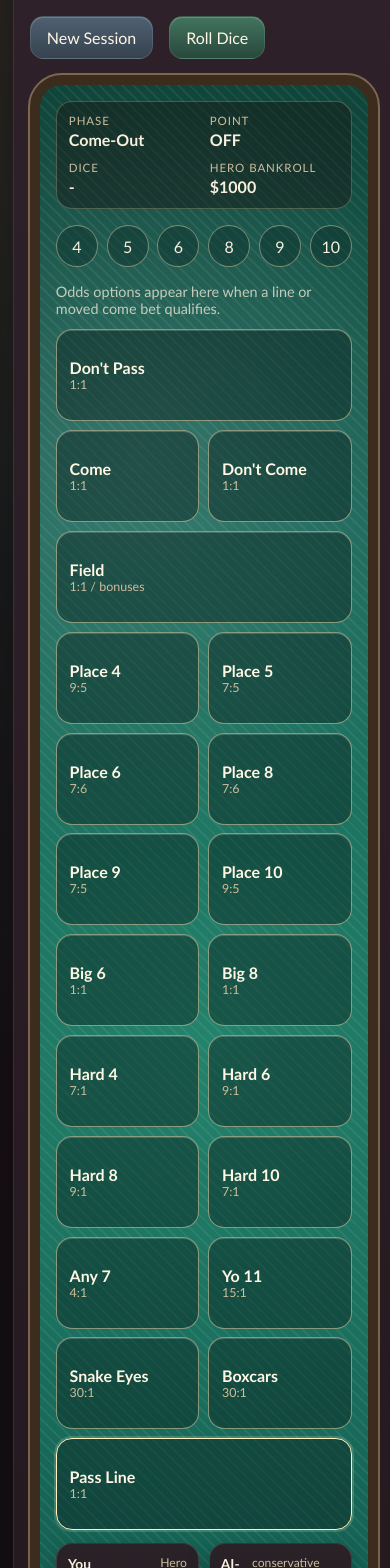
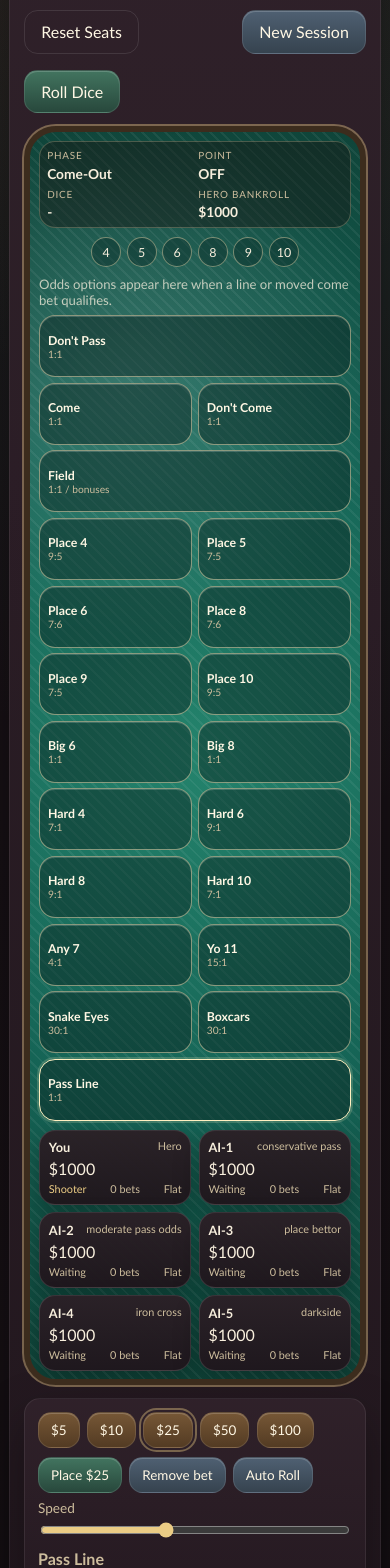
Before and after one commit to oldfart95/Better-Craps-Simulator, a React (Vite) app: page / in a window 390 px wide. Shown: the part 380-1948 px from the top of the page. Built offline with nearby package versions, Linux system fonts and the light colour scheme.

Commit message:
Improve mobile layout and draggable seats

```diff
--- a/src/App.tsx
+++ b/src/App.tsx
@@ -1,6 +1,6 @@
 import { useEffect, useMemo, useRef, useState } from 'react';
 import { createBatchResult, createInitialState, getBoardZones, getHumanBetForZone, getHumanPlayer, getLegalActionSet, getOddsTargetsForPlayer, placeBet, removeBet, advanceRoll } from './engine/gameEngine';
-import { GameState, PersistedPreferences, ViewKey } from './engine/types';
+import { GameState, PersistedPreferences, SeatPosition, ViewKey } from './engine/types';
 import { RNG } from './engine/rng';
 import { createAnalyticsCards, exportBatchCsv, histogramFromRolls } from './presentation/analytics';
 import { buildCoachPrompts, buildCompactStats } from './training/coach';
@@ -183,6 +183,21 @@ export default function App() {
           onSetAutoRollMs={(autoRollMs) => setPreferences((current) => ({ ...current, autoRollMs }))}
           onSetCompactStatsExpanded={(compactStatsExpanded) => setPreferences((current) => ({ ...current, compactStatsExpanded }))}
           onAddOdds={handleAddOdds}
+          onSeatPositionChange={(seatKey, position: SeatPosition) =>
+            setPreferences((current) => ({
+              ...current,
+              seatPositions: {
+                ...current.seatPositions,
+                [seatKey]: position
+              }
+            }))
+          }
+          onResetSeatPositions={() =>
+            setPreferences((current) => ({
+              ...current,
+              seatPositions: defaultPreferences.seatPositions
+            }))
+          }
           oddsTargets={oddsTargets}
         />
       )}
--- a/src/engine/types.ts
+++ b/src/engine/types.ts
@@ -166,10 +166,16 @@ export interface EngineConfig {
   humanName?: string;
 }
 
+export interface SeatPosition {
+  x: number;
+  y: number;
+}
+
 export interface PersistedPreferences {
   chipDenom: number;
   autoRollMs: number;
   trainingHighlights: boolean;
   guidedPrompts: boolean;
   compactStatsExpanded: boolean;
+  seatPositions: Record<string, SeatPosition>;
 }
--- a/src/styles.css
+++ b/src/styles.css
@@ -159,6 +159,10 @@ h3 {
   padding: 1rem;
 }
 
+.table-shell {
+  padding: 0.9rem;
+}
+
 .panel--hero {
   padding: 1.1rem 1.2rem;
 }
@@ -174,31 +178,33 @@ h3 {
 
 .header-actions {
   align-items: center;
+  flex-wrap: wrap;
 }
 
 .felt-shell {
   position: relative;
-  margin-top: 1rem;
-  padding: 1rem;
+  margin-top: 0.85rem;
+  padding: 0.8rem;
   border-radius: 2rem;
   overflow: hidden;
-  border: 10px solid #3c2c1d;
+  border: 8px solid #3c2c1d;
   outline: 2px solid rgba(234, 200, 137, 0.42);
   background:
     radial-gradient(circle at 30% 20%, rgba(255, 255, 255, 0.15), transparent 25%),
     repeating-linear-gradient(45deg, rgba(255, 255, 255, 0.06), rgba(255, 255, 255, 0.06) 2px, transparent 2px, transparent 8px),
     radial-gradient(circle at center, var(--felt-bright), var(--felt-mid) 55%, var(--felt-dark) 100%);
-  min-height: 780px;
+  min-height: 700px;
 }
 
 .table-status {
   display: grid;
   grid-template-columns: repeat(4, minmax(0, 1fr));
-  gap: 0.75rem;
-  padding: 0.75rem;
+  gap: 0.55rem;
+  padding: 0.55rem 0.65rem;
   background: rgba(23, 20, 17, 0.44);
   border: 1px solid rgba(242, 223, 178, 0.25);
   border-radius: 1rem;
+  font-size: 0.95rem;
 }
 
 .status-label {
@@ -213,13 +219,13 @@ h3 {
 .puck-strip {
   display: flex;
   justify-content: center;
-  gap: 0.55rem;
-  margin: 1rem 0;
+  gap: 0.45rem;
+  margin: 0.75rem 0;
 }
 
 .puck {
-  width: 42px;
-  height: 42px;
+  width: 36px;
+  height: 36px;
   border-radius: 999px;
   display: inline-flex;
   align-items: center;
@@ -236,23 +242,25 @@ h3 {
 
 .felt-board {
   position: relative;
-  min-height: 650px;
+  min-height: 560px;
 }
 
 .odds-lane {
   display: flex;
   flex-wrap: wrap;
-  gap: 0.5rem;
-  margin-bottom: 0.75rem;
+  gap: 0.4rem;
+  margin-bottom: 0.55rem;
 }
 
 .odds-chip {
   background: linear-gradient(180deg, #a37c3f, #735728);
+  padding: 0.5rem 0.7rem;
+  font-size: 0.84rem;
 }
 
 .ghost-note {
   color: rgba(248, 239, 221, 0.75);
-  font-size: 0.9rem;
+  font-size: 0.82rem;
 }
 
 .zone-grid {
@@ -263,17 +271,17 @@ h3 {
     "props any7 yo11 snake2 boxcars12 hard4 hard6 hard8 hard10 field field field"
     "come come come dont-come dont-come dont-come place4 place5 place6 place8 place9 place10"
     "big6 big6 pass-line pass-line pass-line pass-line pass-line pass-line pass-line pass-line big8 big8";
-  gap: 0.55rem;
+  gap: 0.42rem;
 }
 
 .zone {
   position: relative;
-  min-height: 92px;
+  min-height: 76px;
   background: rgba(10, 31, 28, 0.44);
   border: 1px solid rgba(242, 223, 178, 0.52);
   border-radius: 1rem;
   text-align: left;
-  padding: 0.8rem;
+  padding: 0.6rem;
 }
 
 .zone.selected {
@@ -298,16 +306,17 @@ h3 {
 
 .zone__label {
   font-weight: 700;
+  font-size: 0.84rem;
 }
 
 .zone__payout,
 .zone__marker {
-  font-size: 0.78rem;
+  font-size: 0.7rem;
   color: var(--muted);
 }
 
 .zone__chips {
-  margin-top: 0.6rem;
+  margin-top: 0.4rem;
   color: #13100c;
   background: radial-gradient(circle at 30% 30%, #fff1c3, #d7b260 65%, #855e28);
   border-radius: 999px;
@@ -346,20 +355,20 @@ h3 {
 
 .seat-card {
   position: absolute;
-  width: 170px;
-  padding: 0.7rem;
+  width: 138px;
+  padding: 0.55rem;
   border-radius: 1rem;
   background: linear-gradient(180deg, rgba(43, 33, 39, 0.98), rgba(31, 23, 29, 0.98));
   border: 1px solid rgba(255, 255, 255, 0.12);
   box-shadow: 0 12px 26px rgba(0, 0, 0, 0.3);
+  pointer-events: auto;
+  touch-action: none;
+  cursor: grab;
 }
 
-.seat-card.top { left: 50%; top: 16px; transform: translateX(-50%); }
-.seat-card.top-right { right: 16px; top: 120px; }
-.seat-card.bottom-right { right: 16px; bottom: 120px; }
-.seat-card.bottom { left: 50%; bottom: 16px; transform: translateX(-50%); }
-.seat-card.bottom-left { left: 16px; bottom: 120px; }
-.seat-card.top-left { left: 16px; top: 120px; }
+.seat-card:active {
+  cursor: grabbing;
+}
 
 .seat-card__head,
 .seat-card__meta {
@@ -371,46 +380,56 @@ h3 {
 .seat-card__head span,
 .seat-card__meta {
   color: var(--muted);
-  font-size: 0.76rem;
+  font-size: 0.68rem;
 }
 
 .seat-card__stack {
-  font-size: 1.2rem;
-  margin: 0.35rem 0;
+  font-size: 1rem;
+  margin: 0.25rem 0;
 }
 
 .is-shooter {
   color: var(--gold-bright);
 }
 
+.seat-card__hint {
+  margin-top: 0.3rem;
+  color: rgba(248, 239, 221, 0.58);
+  font-size: 0.62rem;
+  letter-spacing: 0.04em;
+  text-transform: uppercase;
+}
+
 .control-dock {
-  margin-top: 1rem;
+  margin-top: 0.8rem;
   border-radius: 1.25rem;
-  padding: 1rem;
+  padding: 0.8rem;
 }
 
 .chip-row,
 .control-dock__actions {
   display: flex;
-  gap: 0.6rem;
+  gap: 0.45rem;
   flex-wrap: wrap;
   align-items: center;
 }
 
 .control-dock__actions {
-  margin-top: 0.8rem;
+  margin-top: 0.6rem;
 }
 
 .speed-input {
   display: grid;
   gap: 0.25rem;
-  min-width: 220px;
+  min-width: 170px;
   color: var(--muted);
+  font-size: 0.85rem;
 }
 
 .zone-brief {
-  margin-top: 0.9rem;
+  margin-top: 0.7rem;
   color: var(--muted);
+  font-size: 0.92rem;
 }
 
 .zone-brief__status {
@@ -425,7 +444,7 @@ h3 {
 
 .recap-card {
   border-radius: 1.2rem;
-  padding: 1rem;
+  padding: 0.85rem;
 }
 
 .recap-card--good {
@@ -448,7 +467,7 @@ h3 {
 .point-grid article,
 .batch-table article {
   border-radius: 1rem;
-  padding: 0.85rem;
+  padding: 0.75rem;
   background: rgba(13, 10, 12, 0.28);
   border: 1px solid rgba(255, 255, 255, 0.07);
 }
@@ -556,11 +575,16 @@ h3 {
   }
 
   .felt-shell {
-    min-height: 1040px;
+    min-height: 880px;
+    padding: 0.65rem;
   }
 
   .table-status {
     grid-template-columns: repeat(2, minmax(0, 1fr));
+  }
+
+  .felt-board {
+    min-height: 500px;
   }
 
   .zone-grid {
@@ -581,34 +605,124 @@ h3 {
   }
 
   .seat-card {
-    width: 132px;
-    font-size: 0.86rem;
+    width: 118px;
+    font-size: 0.8rem;
   }
 }
 
 @media (max-width: 720px) {
   .app-shell {
-    padding: 0.8rem;
+    padding: 0.55rem;
+  }
+
+  .top-bar,
+  .table-shell,
+  .study-panel,
+  .panel,
+  .control-dock,
+  .recap-card {
+    border-radius: 1rem;
   }
 
   .felt-shell {
-    min-height: 1200px;
-    padding-bottom: 8rem;
+    min-height: 0;
+    padding: 0.55rem;
+    border-width: 6px;
+  }
+
+  .table-status {
+    gap: 0.4rem;
+    padding: 0.45rem;
+    font-size: 0.86rem;
+  }
+
+  .status-label {
+    font-size: 0.62rem;
+  }
+
+  .puck-strip {
+    margin: 0.55rem 0;
+    gap: 0.35rem;
+  }
+
+  .puck {
+    width: 30px;
+    height: 30px;
+    font-size: 0.78rem;
+  }
+
+  .felt-board {
+    min-height: 0;
+  }
+
+  .odds-lane {
+    margin-bottom: 0.45rem;
   }
 
   .seat-card {
     position: static;
     width: auto;
     transform: none !important;
+    left: auto !important;
+    top: auto !important;
+    cursor: default;
+    touch-action: auto;
   }
 
   .seat-rail {
     position: static;
     display: grid;
     grid-template-columns: repeat(2, minmax(0, 1fr));
-    gap: 0.6rem;
-    margin-top: 0.8rem;
+    gap: 0.45rem;
+    margin-top: 0.55rem;
     pointer-events: auto;
+  }
+
+  .seat-card__hint {
+    display: none;
+  }
+
+  .zone-grid {
+    gap: 0.35rem;
+  }
+
+  .zone {
+    min-height: 62px;
+    padding: 0.5rem;
+  }
+
+  .zone__label {
+    font-size: 0.77rem;
+  }
+
+  .zone__payout,
+  .zone__marker {
+    font-size: 0.64rem;
+  }
+
+  .zone__chips {
+    margin-top: 0.3rem;
+    padding: 0.15rem 0.45rem;
+    font-size: 0.72rem;
+  }
+
+  .chip-row button,
+  .control-dock__actions button {
+    padding: 0.55rem 0.75rem;
+    font-size: 0.84rem;
+  }
+
+  .speed-input {
+    min-width: 100%;
+  }
+
+  .zone-brief {
+    margin-top: 0.55rem;
+    font-size: 0.86rem;
+  }
+
+  .study-panel {
+    gap: 0.7rem;
   }
 
   .compact-stats,
--- a/src/ui/components/SeatRail.tsx
+++ b/src/ui/components/SeatRail.tsx
@@ -1,15 +1,70 @@
-import { GameState } from '../../engine/types';
+import { useRef } from 'react';
+import { GameState, SeatPosition } from '../../engine/types';
 
-const seatClass = ['top', 'top-right', 'bottom-right', 'bottom', 'bottom-left', 'top-left'];
+interface SeatRailProps {
+  state: GameState;
+  positions: Record<string, SeatPosition>;
+  onPositionChange: (seatKey: string, position: SeatPosition) => void;
+}
 
-export function SeatRail({ state }: { state: GameState }) {
+export function SeatRail({ state, positions, onPositionChange }: SeatRailProps) {
+  const railRef = useRef<HTMLDivElement | null>(null);
+  const dragRef = useRef<{
+    seatKey: string;
+    pointerId: number;
+    offsetX: number;
+    offsetY: number;
+    width: number;
+    height: number;
+  } | null>(null);
+
   return (
-    <div className="seat-rail">
+    <div className="seat-rail" ref={railRef}>
       {state.players.map((player, index) => {
         const shooter = index === state.shooterIndex;
         const totalAtRisk = player.bets.reduce((sum, bet) => sum + bet.amount, 0);
+        const seatKey = `${index}`;
+        const position = positions[seatKey] ?? { x: 5, y: 5 };
         return (
-          <article className={`seat-card ${seatClass[index] ?? 'top'}`} key={player.id}>
+          <article
+            className="seat-card"
+            key={player.id}
+            style={{ left: `${position.x}%`, top: `${position.y}%` }}
+            onPointerDown={(event) => {
+              if (window.matchMedia('(max-width: 720px)').matches) return;
+              const rect = event.currentTarget.getBoundingClientRect();
+              dragRef.current = {
+                seatKey,
+                pointerId: event.pointerId,
+                offsetX: event.clientX - rect.left,
+                offsetY: event.clientY - rect.top,
+                width: rect.width,
+                height: rect.height
+              };
+              event.currentTarget.setPointerCapture(event.pointerId);
+            }}
+            onPointerMove={(event) => {
+              const active = dragRef.current;
+              const rail = railRef.current;
+              if (!active || !rail || active.pointerId !== event.pointerId) return;
+              const railRect = rail.getBoundingClientRect();
+              const nextX = ((event.clientX - railRect.left - active.offsetX) / Math.max(1, railRect.width - active.width)) * 100;
+              const nextY = ((event.clientY - railRect.top - active.offsetY) / Math.max(1, railRect.height - active.height)) * 100;
+              onPositionChange(active.seatKey, {
+                x: Math.max(0, Math.min(100, Number(nextX.toFixed(2)))),
+                y: Math.max(0, Math.min(100, Number(nextY.toFixed(2))))
+              });
+            }}
+            onPointerUp={(event) => {
+              if (dragRef.current?.pointerId === event.pointerId) {
+                dragRef.current = null;
+                event.currentTarget.releasePointerCapture(event.pointerId);
+              }
+            }}
+            onPointerCancel={() => {
+              dragRef.current = null;
+            }}
+          >
             <div className="seat-card__head">
               <strong>{player.name}</strong>
               <span>{player.kind === 'human' ? 'Hero' : player.archetype.replace(/_/g, ' ')}</span>
@@ -20,6 +75,7 @@ export function SeatRail({ state }: { state: GameState }) {
               <span>{player.bets.length} bets</span>
               <span>{totalAtRisk ? `$${totalAtRisk}` : 'Flat'}</span>
             </div>
+            <div className="seat-card__hint">Drag to reposition</div>
           </article>
         );
       })}
--- a/src/ui/views/TableView.tsx
+++ b/src/ui/views/TableView.tsx
@@ -21,6 +21,8 @@ interface TableViewProps {
   onSetAutoRollMs: (value: number) => void;
   onSetCompactStatsExpanded: (expanded: boolean) => void;
   onAddOdds: (baseId: string) => void;
+  onSeatPositionChange: (seatKey: string, position: { x: number; y: number }) => void;
+  onResetSeatPositions: () => void;
   oddsTargets: Array<{ baseId: string; label: string; target: number | null }>;
 }
 
@@ -43,6 +45,8 @@ export function TableView({
   onSetAutoRollMs,
   onSetCompactStatsExpanded,
   onAddOdds,
+  onSeatPositionChange,
+  onResetSeatPositions,
   oddsTargets
 }: TableViewProps) {
   const selectedZone = zones.find((zone) => zone.id === selectedZoneId) ?? zones[0];
@@ -60,6 +64,7 @@ export function TableView({
             <p className="subtle">Authentic board first, coaching second. Keep the layout clean and legal.</p>
           </div>
           <div className="header-actions">
+            <button className="ghost" onClick={onResetSeatPositions}>Reset Seats</button>
             <button className="neutral" onClick={onReset}>New Session</button>
             <button className="accent" onClick={onRoll}>Roll Dice</button>
           </div>
@@ -123,7 +128,7 @@ export function TableView({
               })}
             </div>
 
-            <SeatRail state={state} />
+            <SeatRail state={state} positions={preferences.seatPositions} onPositionChange={onSeatPositionChange} />
           </div>
         </div>
 
--- a/src/utils/storage.ts
+++ b/src/utils/storage.ts
@@ -7,7 +7,15 @@ export const defaultPreferences: PersistedPreferences = {
   autoRollMs: 900,
   trainingHighlights: true,
   guidedPrompts: true,
-  compactStatsExpanded: false
+  compactStatsExpanded: false,
+  seatPositions: {
+    '0': { x: 39, y: 2 },
+    '1': { x: 79, y: 18 },
+    '2': { x: 80, y: 67 },
+    '3': { x: 39, y: 83 },
+    '4': { x: 1, y: 67 },
+    '5': { x: 1, y: 18 }
+  }
 };
 
 export function loadPreferences() {
```
